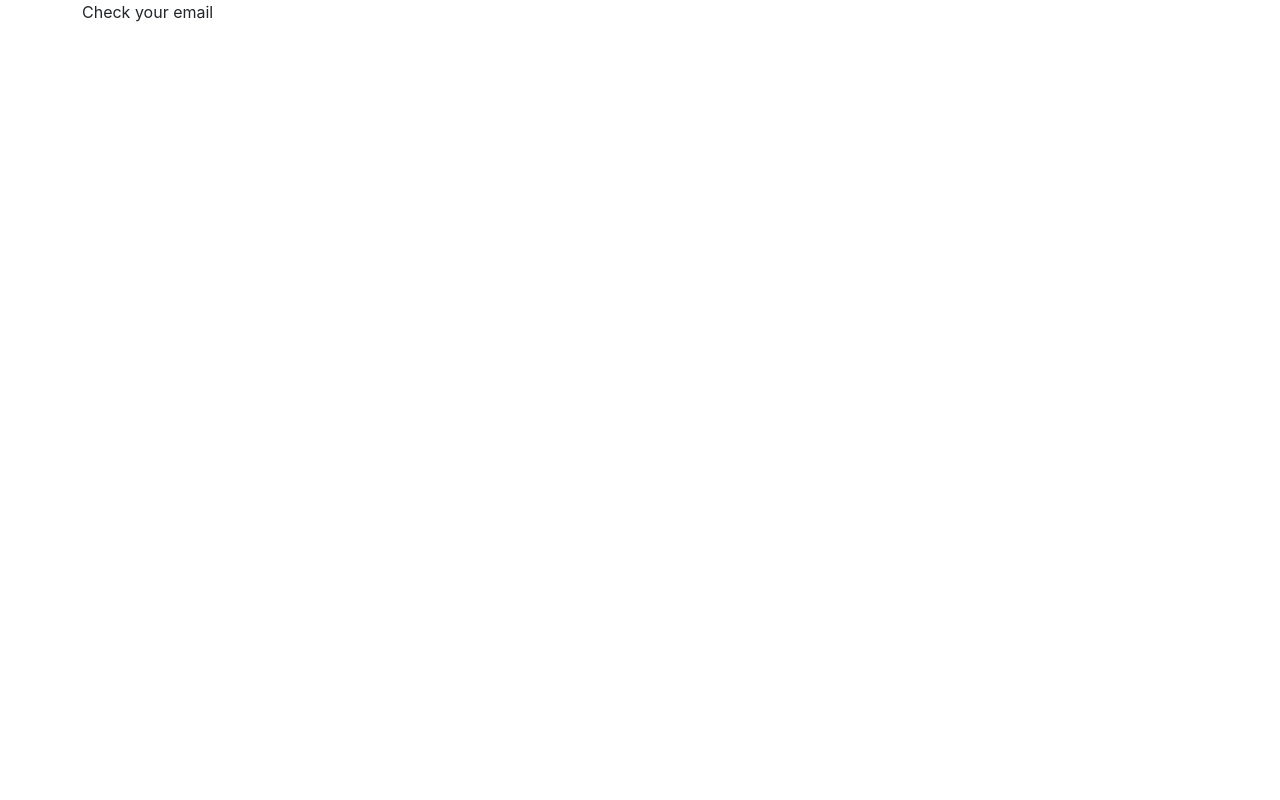
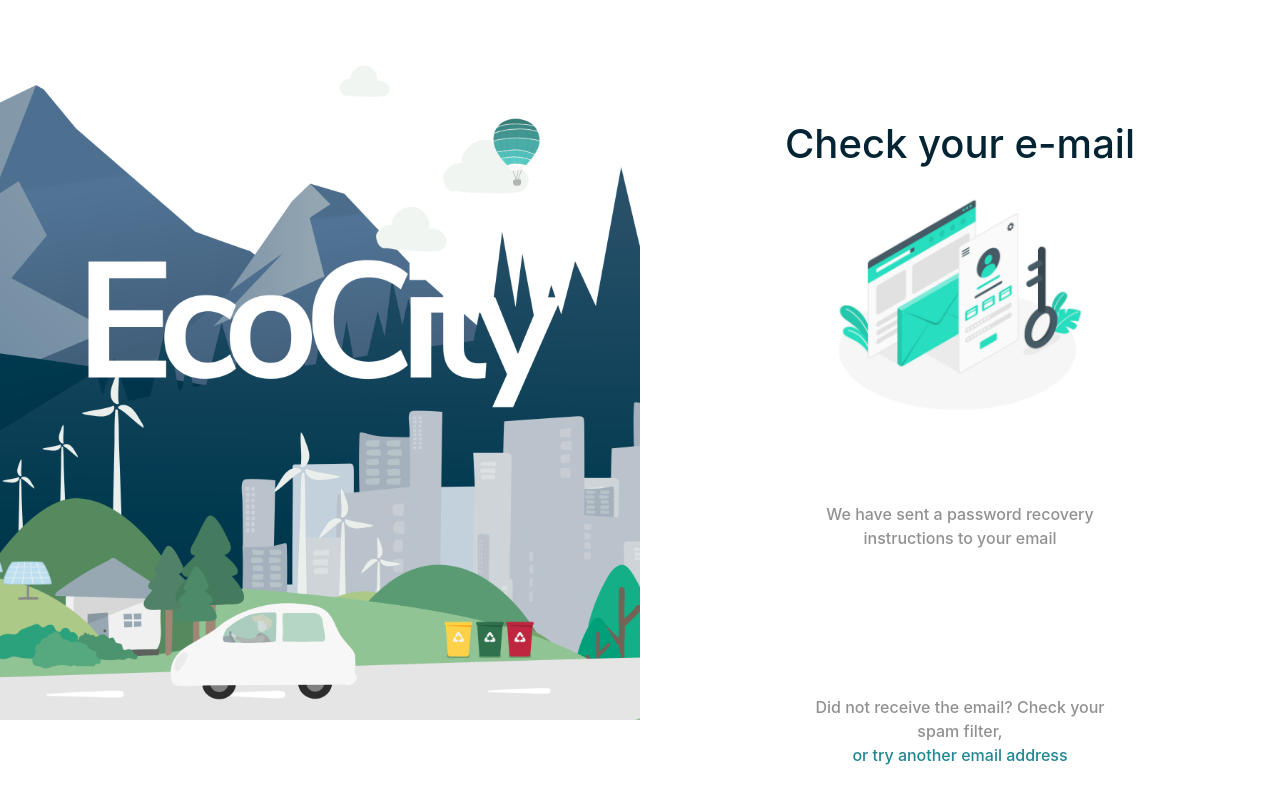
Before and after one commit to IsuruVihan/EcoCity, a React (Create React App) app in the folder admin/: page /check-your-email in a window 1280 px wide. Built offline with nearby package versions, Linux system fonts and the light colour scheme.

Commit message:
created check your email ui/ux

```diff
--- /dev/null
+++ b/admin/src/pages/CheckYourEmail/CheckYourEmail.css
@@ -0,0 +1,23 @@
+.check-email-row1{
+    margin-top: 20px;
+    height: 153px;
+}
+.check-email-row2{
+    height: 154px;
+}
+.check-email-row1 p{
+    text-align: center;
+    width: 300px;
+    margin: auto;
+    margin-top: 50px;
+    color: rgb(146, 145, 145);
+    font-weight: 500;
+}
+.check-email-row2 p{
+    text-align: center;
+    width: 300px;
+    margin: auto;
+    margin-top: 90px;
+    color: rgb(146, 145, 145);
+    font-weight: 500;
+}
--- a/admin/src/pages/CheckYourEmail/CheckYourEmail.js
+++ b/admin/src/pages/CheckYourEmail/CheckYourEmail.js
@@ -1,10 +1,22 @@
 import React from 'react';
-import {Container} from "react-bootstrap";
+import {Container,Row, Col} from "react-bootstrap";
+
+import loginSideImg2 from '../../assets/images/login-side-image.png'
+import checkEmail from '../../assets/images/check-your-mail.png'
+import './CheckYourEmail.css'
 
 const CheckYourEmail = () => {
   return (
-    <Container>
-      Check your email
+    <Container className="p-0"fluid>
+      <Row className='p-0 m-0'>
+        <Col sm={6} className="p-0 m-0"><img src={loginSideImg2} width='100%'/></Col>
+        <Col sm={6} className='p-0 m-0'>
+          <Row className='p-0 m-0'><div className='firstHeading' style={{textAlign:'center', marginTop:'120px', fontSize:30, fontWeight:900, color:'#042434'}}><h1>Check your e-mail</h1></div></Row>
+          <Row className='p-0 m-0' style={{ display:'flex', alignItems:'center', justifyContent:'center' }}><img src={checkEmail} style={{width:'280px'}}/></Row>
+          <Row><div className='check-email-row1' style={{color:'#707070'}}><p>We have sent a password recovery instructions to your email</p></div></Row>
+          <Row><div className='check-email-row2' style={{color:'#707070'}}><p>Did not receive the email? Check your spam filter,<label style={{cursor:'pointer', color:'#228693'}}> or try another email address</label></p></div></Row>
+        </Col>
+      </Row>
     </Container>
   );
 }
```
Also changed, not shown: admin/src/assets/images/check-your-mail.png (added).
